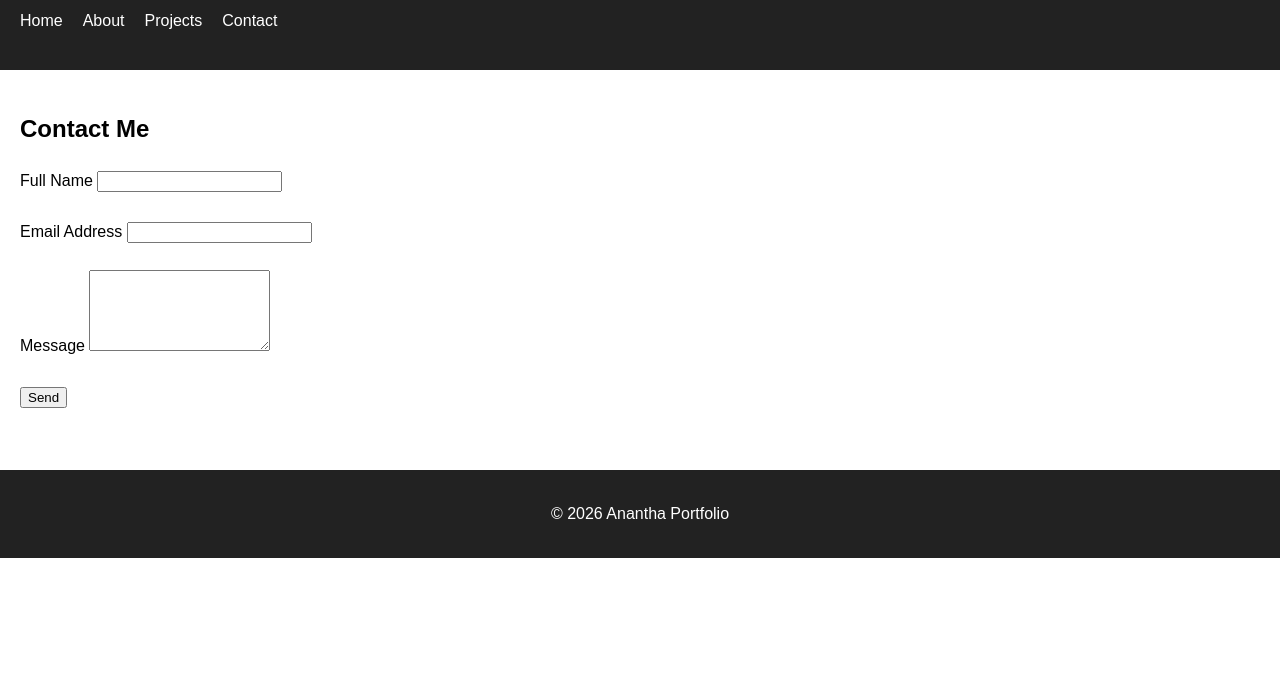
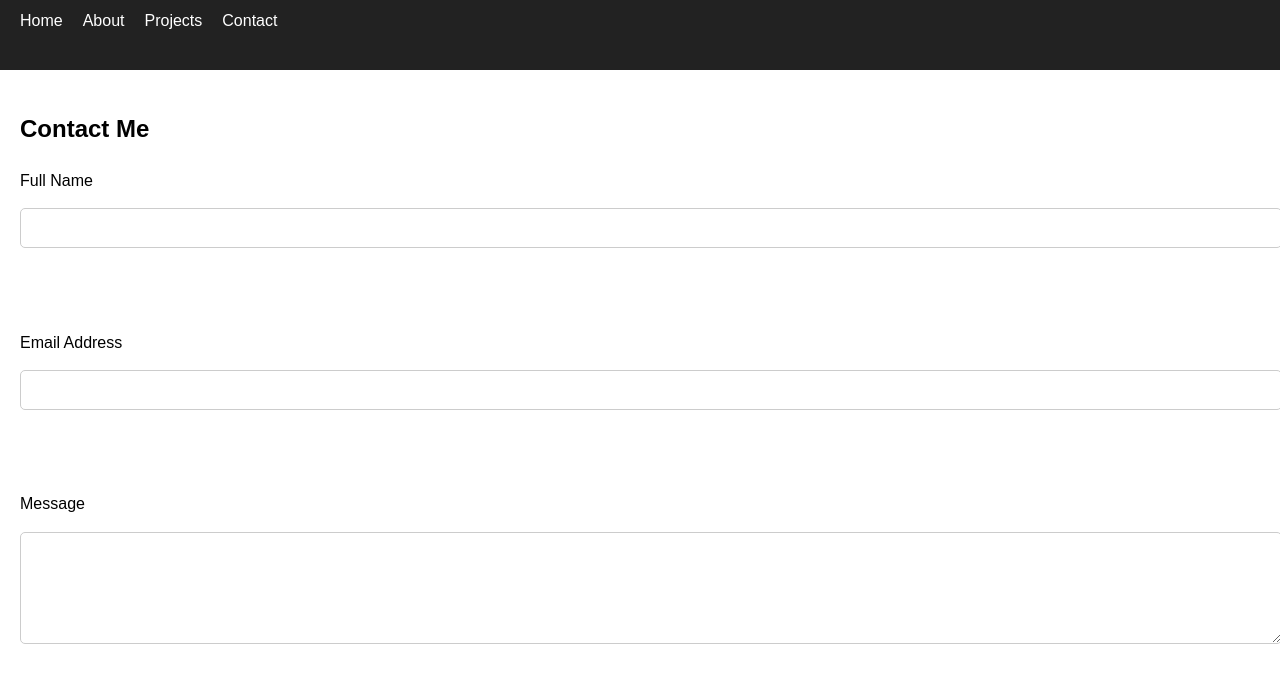
Before and after one commit to prabha-it/accessible-portfolio-website, a plain HTML site: page contact.html in a window 1280 px wide. Shown: the part 106-800 px from the top of the page. Drawn offline with Linux system fonts and the light colour scheme; files that its build step writes are made by us from their sources.

Commit message:
fixed contact page

```diff
--- a/contact.html
+++ b/contact.html
@@ -18,7 +18,7 @@
 
   <title>Anantha Portfolio</title>
 
-  <link rel="stylesheet" href="css/style.css">
+  <link rel="stylesheet" href="style.css">
 </head>
 
 <body>
--- a/style.css
+++ b/style.css
@@ -80,3 +80,39 @@ textarea:focus {
   padding: 10px;
 
 }
+form {
+
+  display: flex;
+  flex-direction: column;
+  gap: 15px;
+
+}
+
+input,
+textarea {
+
+  width: 100%;
+  padding: 10px;
+  border: 1px solid #ccc;
+  border-radius: 5px;
+  font-size: 16px;
+
+}
+
+button {
+
+  width: fit-content;
+  padding: 10px 20px;
+  border: none;
+  border-radius: 5px;
+  cursor: pointer;
+  background: #222;
+  color: white;
+
+}
+
+button:hover {
+
+  opacity: 0.9;
+
+}
```
Also changed, not shown: about.html (+1 -1 lines), projects.html (+1 -1 lines).
